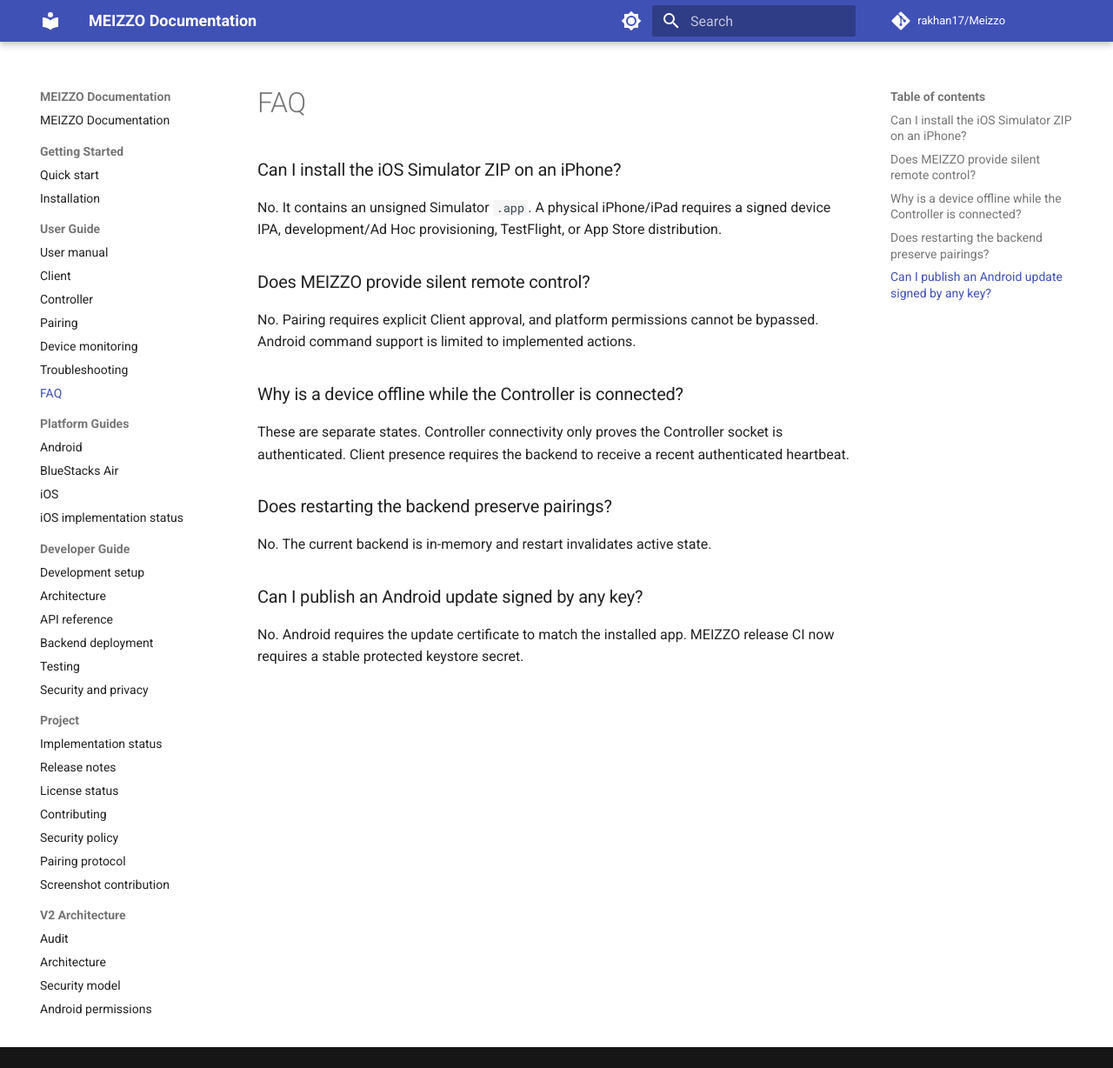
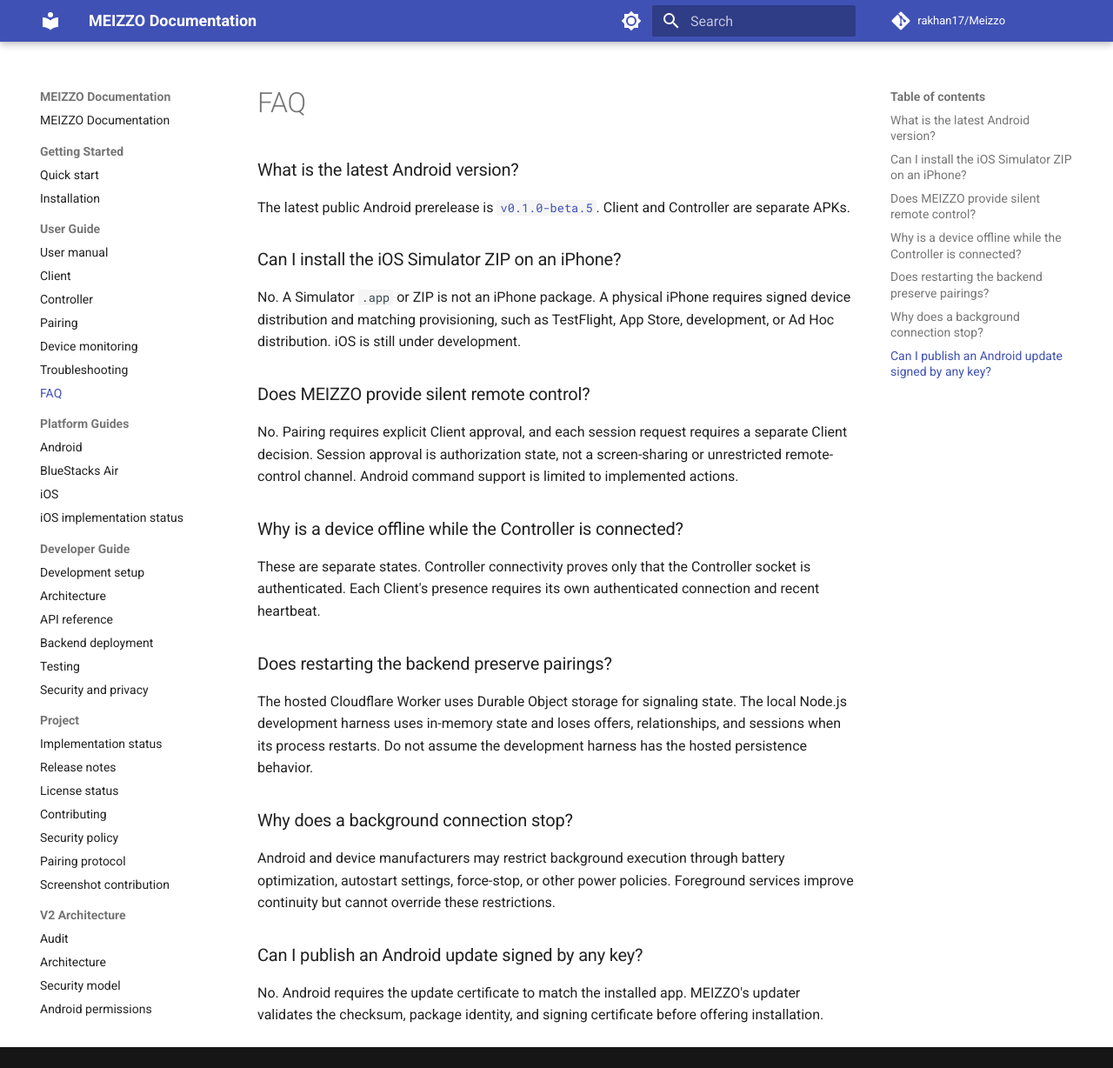
Before and after one commit to rakhan17/Meizzo, an MkDocs documentation site: the page built from docs/faq.md, in a window 1280 px wide and 1228 px high. Shown: the whole window at 87% size. Built offline with MkDocs 1.6.1 and Material for MkDocs 9.7.7, drawn with Linux system fonts in a browser that asks for light colours; comment, search, counter and statistics services are not loaded.

Commit message:
docs: update FAQ for hosted signaling and beta.5

```diff
--- a/docs/faq.md
+++ b/docs/faq.md
@@ -1,27 +1,46 @@
 # FAQ
+
+### What is the latest Android version?
+
+The latest public Android prerelease is
+[`v0.1.0-beta.5`](https://github.com/rakhan17/Meizzo/releases/tag/v0.1.0-beta.5).
+Client and Controller are separate APKs.
 
 ### Can I install the iOS Simulator ZIP on an iPhone?
 
-No. It contains an unsigned Simulator `.app`. A physical iPhone/iPad requires
-a signed device IPA, development/Ad Hoc provisioning, TestFlight, or App
-Store distribution.
+No. A Simulator `.app` or ZIP is not an iPhone package. A physical iPhone
+requires signed device distribution and matching provisioning, such as
+TestFlight, App Store, development, or Ad Hoc distribution. iOS is still under
+development.
 
 ### Does MEIZZO provide silent remote control?
 
-No. Pairing requires explicit Client approval, and platform permissions cannot
-be bypassed. Android command support is limited to implemented actions.
+No. Pairing requires explicit Client approval, and each session request
+requires a separate Client decision. Session approval is authorization state,
+not a screen-sharing or unrestricted remote-control channel. Android command
+support is limited to implemented actions.
 
 ### Why is a device offline while the Controller is connected?
 
-These are separate states. Controller connectivity only proves the Controller
-socket is authenticated. Client presence requires the backend to receive a
-recent authenticated heartbeat.
+These are separate states. Controller connectivity proves only that the
+Controller socket is authenticated. Each Client's presence requires its own
+authenticated connection and recent heartbeat.
 
 ### Does restarting the backend preserve pairings?
 
-No. The current backend is in-memory and restart invalidates active state.
+The hosted Cloudflare Worker uses Durable Object storage for signaling state.
+The local Node.js development harness uses in-memory state and loses offers,
+relationships, and sessions when its process restarts. Do not assume the
+development harness has the hosted persistence behavior.
+
+### Why does a background connection stop?
+
+Android and device manufacturers may restrict background execution through
+battery optimization, autostart settings, force-stop, or other power policies.
+Foreground services improve continuity but cannot override these restrictions.
 
 ### Can I publish an Android update signed by any key?
 
 No. Android requires the update certificate to match the installed app.
-MEIZZO release CI now requires a stable protected keystore secret.
+MEIZZO's updater validates the checksum, package identity, and signing
+certificate before offering installation.
```
